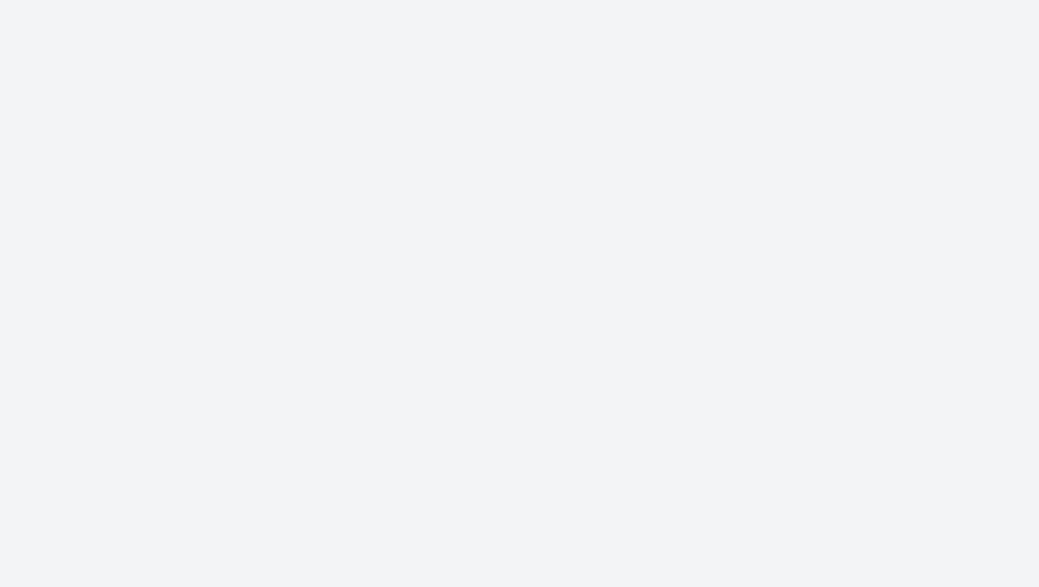
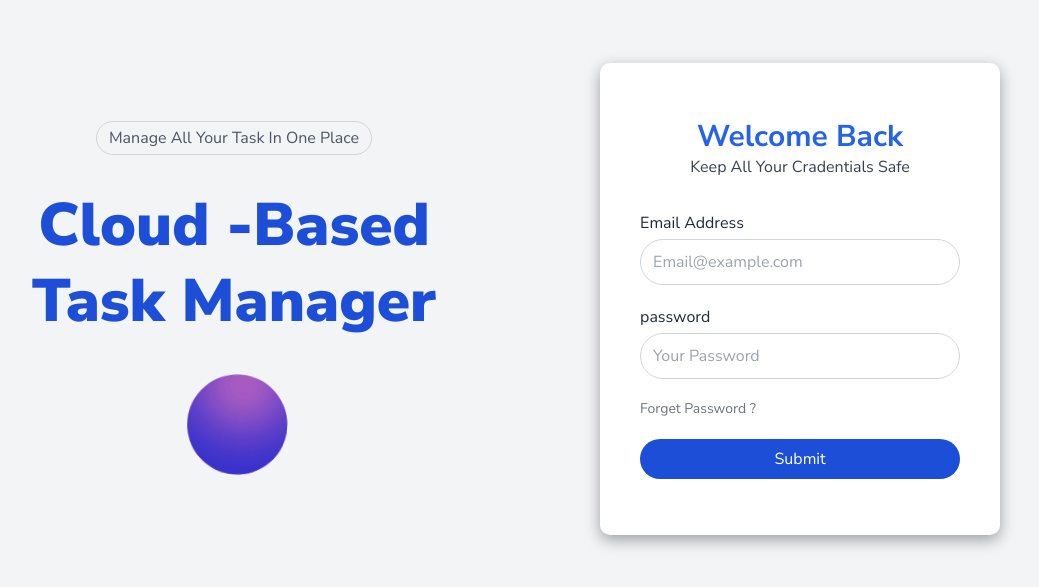
Before and after one commit to UmeshChimane/ProjectTracker, a React (Vite) app: page /log-in in a window 1280 px wide. Shown: the part 101-688 px from the top of the page, without its empty margins (164-1203 px from the left). Built offline with nearby package versions, Linux system fonts and the light colour scheme.

Commit message:
Login Page Created with error messages

```diff
--- /dev/null
+++ b/src/components/Button.jsx
@@ -0,0 +1,16 @@
+import clsx from 'clsx'
+import React from 'react'
+
+const Button = ({icon, className, label, type, onClick=()=>
+{} }) => {
+  return (
+    <button
+    type={type|| "button"} className={clsx("px-3 py-2 outline-none ",className)}>
+        <span>{label}</span>
+        {icon && icon}
+    </button>
+
+  )
+}
+
+export default Button
--- /dev/null
+++ b/src/components/Textbox.jsx
@@ -0,0 +1,29 @@
+import React from 'react'
+import clsx from "clsx"
+
+const Textbox =React.forwardRef(
+    ({type, placeholder, label, className, register, name, error},ref)=>{
+    return(
+        <div className='w-full flex flex-col gap-1'>
+            {label && <label htmlFor={name} className='text-slate-800'>
+                {label}
+                </label>}
+
+            <div>
+                <input type={type} name={name} placeholder={placeholder} ref={ref}
+                {...register}
+                aria-invalid={error?"true" : "false"}
+                className={clsx("bg-transparent px-3 py-2.5 2xl:py-3 border border-gray-300 placeholder-gray-400 text-gray-900 outline-none text-base focus:ring-2 ring-blue-300",
+                className)}/>
+            </div>
+
+            {error && (
+                <span className='text-xs text-[#f64949fe] mt-0.5'>{error}
+
+                </span>
+            )}
+        </div>
+    )
+})
+
+export default Textbox
--- a/src/pages/Login.jsx
+++ b/src/pages/Login.jsx
@@ -1,11 +1,109 @@
-import React from 'react'
+import React, { useEffect } from 'react'
+import { useForm } from 'react-hook-form'
+import { useNavigate } from 'react-router-dom'
+import Textbox from '../components/Textbox';
+import Button from '../components/Button';
+// import { Button } from '@headlessui/react';
+
+const Login = () => {
+
+    const user="";
+  const {
+    register,
+    handleSubmit,
+    formState:{errors},
+    }= useForm();
+
+    const navigate =useNavigate();
+
+    const submitHandler =async(data)=>{
+      console.log("Submitted");
+    }
+
+    // useEffect: it's used to check if the user is logged in and, if so, redirects to the /dashboard route.
+    useEffect(()=>{
+      user && navigate("/dashboard");
+    },[user]);
+
+    return (
+    <div className='w-full min-h-screen flex items-center justify-center flex-col lg:flex-row bg-[#f3f4f6]'>
+
+      <div className='w-full md:w-auto flex gap-0 md:gap-40 flex-col md:flex-row items-center justify-center'>
+        {/* left side below div*/}
+        <div className='h-full w-full lg:w-2/3 flex flex-col items-center justify-center'>
+          <div className='w-full md:max-w-lg 2xl:max-w-3xl flex flex-col items-center justify-center gap-5 md:gap-y-10 2xl:-mt-20'>
+              <span className='flex gap-1 py-1 px-3 border rounded-full text-sm md:text-base border-gray-300 text-gray-600'>
+                Manage All Your Task In One Place
+              </span>
+
+              <p className='flex flex-col gap-0 md:gap-4 text-4xl md:text-6xl 2xl:text-7xl font-black text-center text-blue-700'>
+                <span>Cloud -Based</span>
+                <span>Task Manager </span>
+              </p>
+
+              <div className='cell'>
+                <div className='circle rotate-in-up-left'></div>
+              </div>
+          </div>
+        </div>
+
+        {/* right side below div*/}
+        <div className=' w-full md:w-1/3 p-4 md:p-1 flex flex-col justify-center items-center'>
+
+            <form onSubmit={handleSubmit(submitHandler)}
+            className='form-container w-full md:w-[400px] flex flex-col gap-y-8 bg-white px-10 pt-14 pb-14'>
+
+              <div className=''>
+                <p className='text-blue-600 text-3xl font-bold text-center'> Welcome Back</p>
+                <p className='text-center text-base text-gray-700'>Keep All Your Cradentials Safe</p>
+              </div>
+
+              <div className='flex flex-col gap-y-5'>
+
+                <Textbox
+                placeholder="Email@example.com"
+                type="email"
+                name="email"
+                label="Email Address"
+                className="w-full rounded-full"
+                register={register("email",{
+                  required:"Email Address is required!",
+                })}
+                error={errors.email ? errors.email.message : ""}
+                />
+
+              <Textbox
+                placeholder="Your Password"
+                type="password"
+                name="password"
+                label="password"
+                className="w-full rounded-full"
+                register={register("password",{
+                  required:"Password is required!",
+                })}
+                error={errors.password ? errors.password.message : ""}
+                />
+
+                <span className='text-sm text-gray-500 hover:text-blue-600 hover:underline cursor-pointer'>
+                  Forget Password ?
+                </span>
+
+                <Button
+                  type='sybmit'
+                  label='Submit'
+                  className='w-full h-10 bg-blue-700 text-white rounded-full'>
+
+                </Button>
 
 
-const Login = () => {
-  return (
-    <div>
 
+              </div>
+
+            </form>
+        </div>
+
+      </div>
     </div>
-  )
+    );
 }
 export default Login
```
